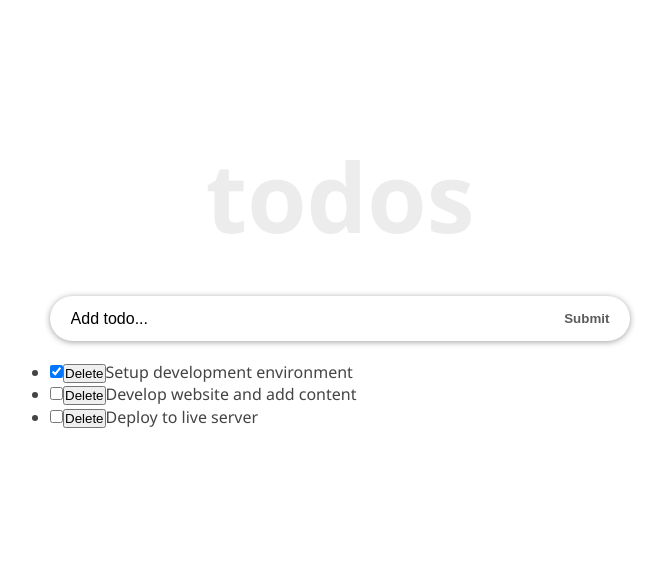
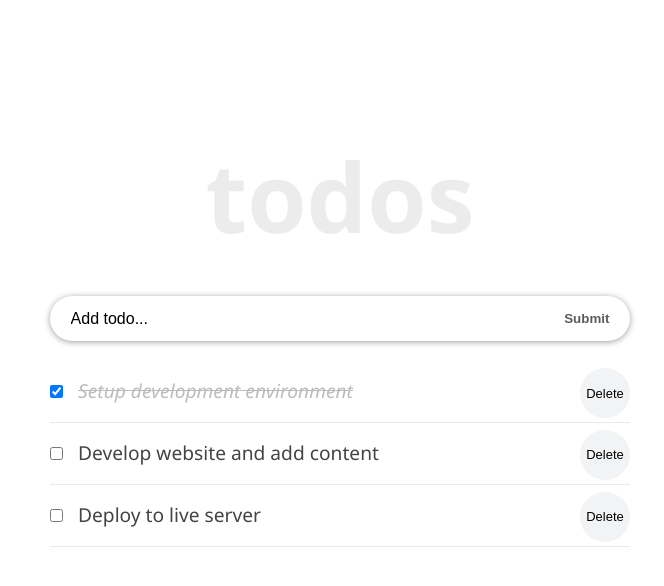
Before and after one commit to IfzaRasool/react-todos, a React (Create React App) app: page / in a window 1280 px wide. Shown: the top 586 px of the page, without its empty margins (300-964 px from the left). Built offline with nearby package versions, Linux system fonts and the light colour scheme.

Commit message:
Add Css modules

```diff
--- a/src/App.js
+++ b/src/App.js
@@ -1,7 +1,6 @@
 /* eslint-disable react/prefer-stateless-function */
 import React from 'react';
 import TodoContainer from './components/TodoContainer';
-
 
 class App extends React.Component {
   render() {
--- a/src/components/TodoContainer.js
+++ b/src/components/TodoContainer.js
@@ -1,63 +1,63 @@
-import React from "react";
-import TodosList from "./TodosList";
-import Header from "./Header";
-import InputTodo from "./InputTodo";
-import { v4 as uuidv4 } from "uuid";
+/* eslint-disable react/state-in-constructor */
+/* eslint-disable react/destructuring-assignment */
+/* eslint-disable react/no-access-state-in-setstate */
+import React from 'react';
+import { v4 as uuidv4 } from 'uuid';
+import TodosList from './TodosList';
+import Header from './Header';
+import InputTodo from './InputTodo';
 
 class TodoContainer extends React.Component {
     state = {
       todos: [
         {
           id: uuidv4(),
-            title: "Setup development environment",
-            completed: true
+          title: 'Setup development environment',
+          completed: true,
         },
         {
           id: uuidv4(),
-            title: "Develop website and add content",
-            completed: false
+          title: 'Develop website and add content',
+          completed: false,
         },
         {
           id: uuidv4(),
-            title: "Deploy to live server",
-            completed: false
-          }
-        ]
+          title: 'Deploy to live server',
+          completed: false,
+        },
+      ],
     };
 
-       handleChange = id => {
-        this.setState(prevState => {
-          return {
-            todos: prevState.todos.map(todo => {
+       handleChange = (id) => {
+         this.setState((prevState) => ({
+           todos: prevState.todos.map((todo) => {
              if (todo.id === id) {
                return {
                  ...todo,
                  completed: !todo.completed,
+               };
              }
-              }
-              return todo
+             return todo;
            }),
-          }
-        })
+         }));
        };
-      delTodo = id => {
+
+      delTodo = (id) => {
         this.setState({
           todos: [
-            ...this.state.todos.filter(todo => {
-              return todo.id !== id;
-            })
-          ]
+            ...this.state.todos.filter((todo) => todo.id !== id),
+          ],
         });
       };
 
-      addTodoItem = title => {
+      addTodoItem = (title) => {
         const newTodo = {
           id: uuidv4(),
-          title: title,
-          completed: false
+          title,
+          completed: false,
         };
         this.setState({
-          todos: [...this.state.todos, newTodo]
+          todos: [...this.state.todos, newTodo],
         });
       };
 
--- a/src/components/TodoItem.js
+++ b/src/components/TodoItem.js
@@ -1,12 +1,39 @@
-import React from "react"
+/* eslint-disable no-console */
+/* eslint-disable react/prop-types */
+/* eslint-disable react/destructuring-assignment */
+/* eslint-disable react/button-has-type */
+import React from 'react';
+import styles from './TodoItem.module.css';
 
-function TodoItem(props){
+// eslint-disable-next-line react/prefer-stateless-function
+class TodoItem extends React.Component {
+  handleEditing = () => {
+    console.log('edit mode activated');
+  }
+
+  render() {
+    const completedStyle = {
+      fontStyle: 'italic',
+      color: '#595959',
+      opacity: 0.4,
+      textDecoration: 'line-through',
+    };
+    const { completed, id, title } = this.props.todo;
     return (
-        <li>
-          <input type="checkbox" checked ={props.todo.completed} onChange={() => props.handleChangeProps(props.todo.id)}/>
-          <button onClick={() => props.deleteTodoProps(props.todo.id)}>Delete</button>{props.todo.title}
-        </li>
-      )
+      <li className={styles.item}>
+        <div onDoubleClick={this.handleEditing}></div>
+        <input
+          type="checkbox"
+          className={styles.checkbox}
+          checked={completed}
+          onChange={() => this.props.handleChangeProps(id)}
+        />
+        <button onClick={() => this.props.deleteTodoProps(id)}>Delete</button>
+        <span style={completed ? completedStyle : null}>{title}</span>
+
+      </li>
+    );
+  }
 }
 
-export default TodoItem
+export default TodoItem;
--- /dev/null
+++ b/src/components/TodoItem.module.css
@@ -0,0 +1,23 @@
+.item {
+  font-size: 1.2rem;
+  list-style-type: none;
+  padding: 17px 0;
+  border-bottom: 1px solid #eaeaea;
+}
+
+.checkbox {
+  margin-right: 15px;
+}
+
+.item button {
+  font-size: 13px;
+  background: #f1f3f4;
+  border: none;
+  cursor: pointer;
+  float: right;
+  outline: none;
+  border-radius: 100px;
+  height: 50px;
+  width: 50px;
+  margin: -10px 0 0 10px;
+}
--- a/src/index.css
+++ b/src/index.css
@@ -11,6 +11,7 @@ body {
   background: #fff;
   height: 100vh;
 }
+
 .container {
   display: flex;
   flex-direction: column;
--- a/src/index.js
+++ b/src/index.js
@@ -7,5 +7,5 @@ const root = ReactDOM.createRoot(document.getElementById('root'));
 root.render(
   <React.StrictMode>
     <App />
-  </React.StrictMode>
+  </React.StrictMode>,
 );
```
Also changed, not shown: package.json (+17 -0 lines), src/components/Header.js (+14 -14 lines), src/components/InputTodo.js (+17 -11 lines), src/components/TodosList.js (+10 -6 lines), .eslintrc.json (added), 1 other file (tests, documents, lock files or other folders). Lines whose indentation alone changed are shown as unchanged.
